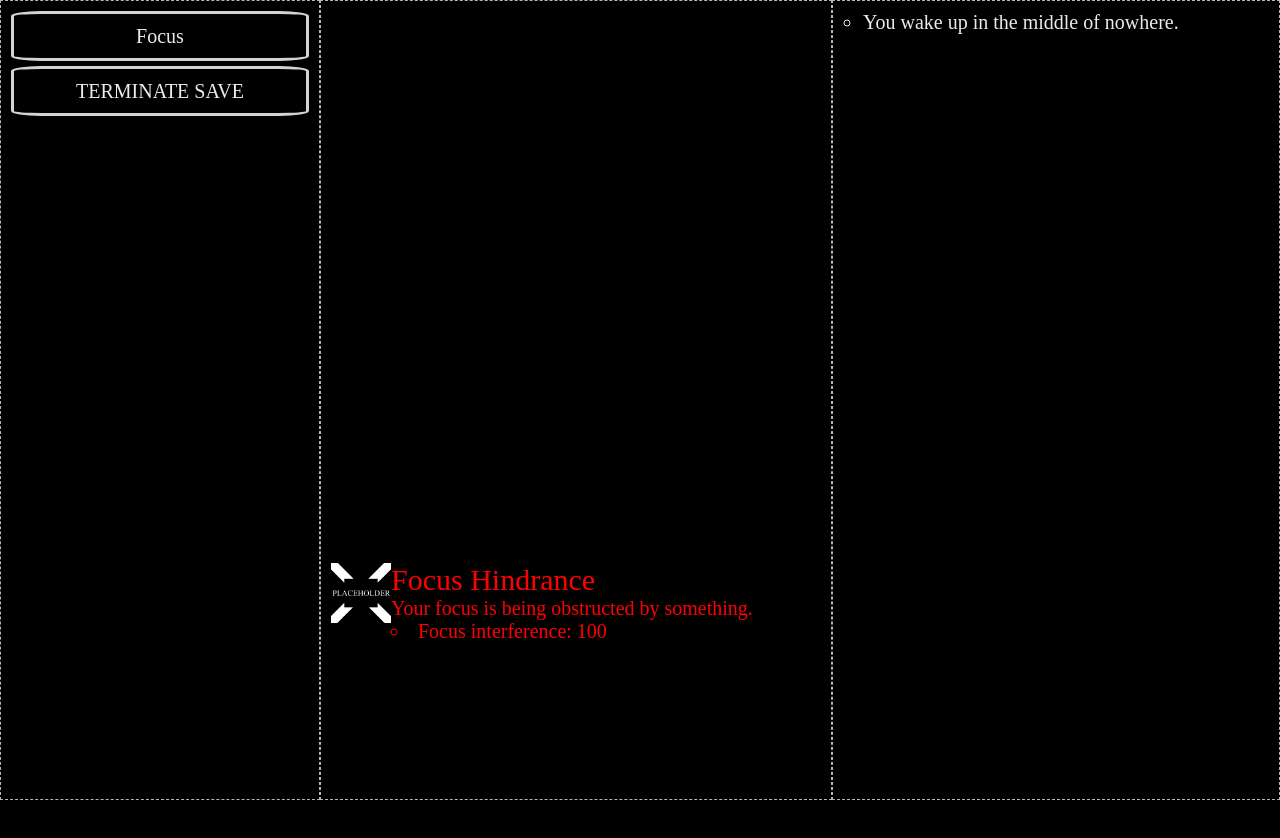
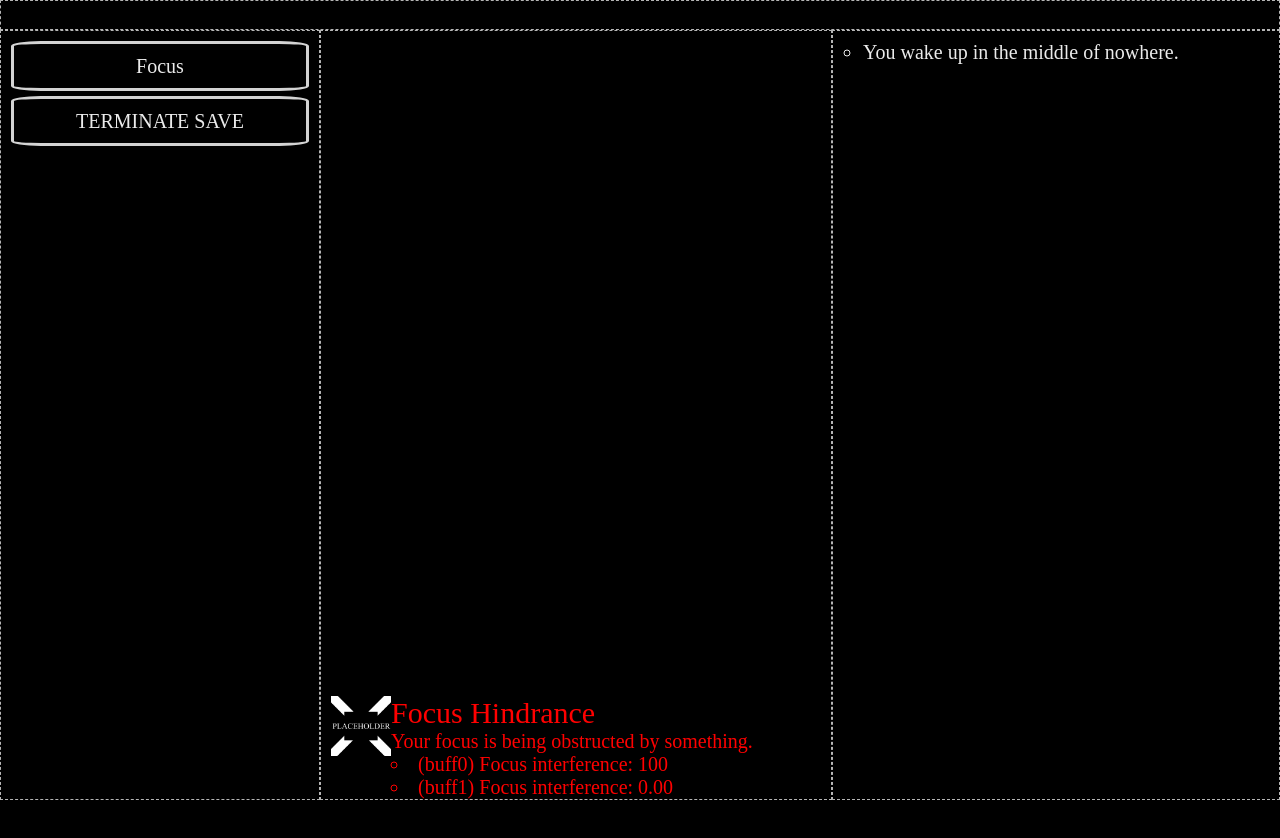
Before and after one commit to VectorBatesta/incremental-game, a plain HTML site: page index.html in a window 1280 px wide. After the commit the page ends 800 px from the top, so only its background shows below. Drawn offline with Linux system fonts and the light colour scheme.

Commit message:
fix some scripts on the html scope and fixed some effectsdisplays

```diff
--- a/constructors.js
+++ b/constructors.js
@@ -10,7 +10,7 @@
  * @param {string} texto what will be written
  * @param {function} funcao what function it uses when clicking
  */
-export function newButton(IDname, texto, funcao){
+function newButton(IDname, texto, funcao){
     let newDiv = document.createElement("div");
     newDiv.id = IDname;
     newDiv.className = "interactableButton";
@@ -32,7 +32,7 @@ export function newButton(IDname, texto, funcao){
  * @param {function} funcao the function to run repeatedly while holding down
  * @param {int} intervalTime the time interval in ms for how often the function will execute
  */
-export function newHoldableButton(IDname, texto, funcao, intervalTime) {
+function newHoldableButton(IDname, texto, funcao, intervalTime) {
     let newDiv = document.createElement("div");
     newDiv.id = IDname;
     newDiv.className = "interactableButton";
@@ -77,7 +77,7 @@ export function newHoldableButton(IDname, texto, funcao, intervalTime) {
  * @param {string} title the text that goes above
  * @param {Array} buffs array of strings for each of the buffs
  */
-export function newStatusEffect(effectId, imageName, title, descr, amountBuffs, curse = false){
+function newStatusEffect(effectId, imageName, title, descr, amountBuffs, curse = false){
     let statusLists = document.getElementsByClassName("statusList");
 
     for (let statusList of statusLists){
@@ -108,7 +108,6 @@ export function newStatusEffect(effectId, imageName, title, descr, amountBuffs,
         let effect_buffs = document.createElement("ul");
         for(let i = 0; i < amountBuffs; i++){
             let newLi = document.createElement("li");
-            newLi.id = "buff" + i;
             newLi.className = "effect_buff_text";
 
             effect_buffs.appendChild(newLi);
@@ -145,13 +144,12 @@ export function newStatusEffect(effectId, imageName, title, descr, amountBuffs,
  * @param {int} tabNumber the number of the tab
  *
  */
-export function screen(tabNumber){
+function screen(tabNumber){
     for (let i of document.getElementsByClassName("tab")){
         i.classList.remove("_visible");
     }
 
-    let tabName = "tab";
-    tabName = tabName + tabNumber;
+    let tabName = "tab" + tabNumber;
 
     document.getElementById(tabName).classList.add("_visible");
 }
--- a/index.html
+++ b/index.html
@@ -5,15 +5,14 @@
     <meta name="viewport" content="width=device-width, initial-scale=1.0">
     <title>The Resolve Master</title>
     <link rel="stylesheet" type="text/css" href="styles.css">
-    <script src = "scripters.js" type = "module"></script>
     <!-- <script src = "test.js" type = "module"></script> -->
 </head>
-<body style="margin:0px; background-color: black;">
-    <main>
-        <div id="topTab">
+<body style="margin:0px; background-color: black;"></body>
+    <main style="height: 100vh; width: 100vw;">
+        <div id="gameScreen">
+            <div id="topMenu">
 
-        </div>
-        <div id="gameScreen">
+            </div>
             <div id="tab1" class="tab _visible">
                 <div id="tab1_divEsq" class="column"></div>
                 <div id="tab1_divCent" class="column">
@@ -31,6 +30,13 @@
             </div>
         </div>
     </main>
-    <script src = "listeners.js" type = "module"></script>
+
+
+
+
+    <!-- scripts -->
+    <script src = "listeners.js"></script>
+    <script src = "constructors.js"></script>
+    <script src = "scripters.js"></script>
 </body>
 </html>
--- a/listeners.js
+++ b/listeners.js
@@ -18,14 +18,14 @@ let wipedSave = {
 }
 
 //this will get the things above even if it's the first time starting up the game
-export let gameVariables = wipedSave;
+let gameVariables = wipedSave;
 
 /**
  * wipes save.
  *
  * @param {object} gameVariables the game's variables
  */
-export function saveWipe(){
+function saveWipe(){
     gameVariables = wipedSave;
 
     console.log(gameVariables.wipingSave);
@@ -95,7 +95,7 @@ function game_onClose(e){
 ///////////////////////////////////////////////
 
 
-export function fixMaxAll(){
+function fixMaxAll(){
     for (let resource in gameVariables.resources){
         if (gameVariables.resources[resource][0] > gameVariables.resources[resource][1])
             gameVariables.resources[resource][0] = gameVariables.resources[resource][1];
@@ -113,7 +113,7 @@ export function fixMaxAll(){
 /**
  * goes through all the text banners of resources on the screen and modifies them according to the resources the player have
  */
-export function updateResourcesDisplay(){
+function updateResourcesDisplay(){
     const resources = Object.keys(gameVariables.resources);
 
 
@@ -142,25 +142,48 @@ let updateResourcesInterval = setInterval(updateResourcesDisplay, 100);
 /**
  * goes through all the effect banners and modify them according to the modifiers that the player have
  */
-export function updateEffectsDisplay(){
+function updateEffectsDisplay(){
     let statuses = document.getElementsByClassName("status");
+    let element;
 
-    //finds the LI that is related to the index within the given div
-    function getTextByIndex(div, number){
-        let indexCode = "#buff" + number;
-        return div.querySelector(indexCode);
+    function macro(num){
+        return "a"
     }
 
     //goes through all status banners that are divs and have ULs with one or more LIs
     for (let iterStatuses of statuses){
+
         switch (iterStatuses.id){
             case "focusHindrance":
-                let element = getTextByIndex(iterStatuses, 0);
-                element.textContent = "Focus interference: " + gameVariables.modifiers.focusHindrance;
+                //TODO: prettier this shet
+                element = iterStatuses.querySelectorAll(".effect_buff_text")[0].textContent = "(buff0) Focus interference: " + gameVariables.modifiers.focusHindrance;
+
+                element = iterStatuses.querySelectorAll(".effect_buff_text")[1].textContent = "(buff1) Focus interference: " + gameVariables.resources.essence[0].toFixed(2);
                 break;
+
             default:
                 break;
         }
     }
 }
 let updateEffectsInterval = setInterval(updateEffectsDisplay, 100);
+
+
+
+
+
+
+
+
+
+
+
+//TODO
+
+/**
+ * does various detections on the variables and/or other things that may happen when the player reach somewhere
+ */
+function progressionDetection(){
+
+}
+let doProgressionDetection = setInterval(progressionDetection, 100);
--- a/scripters.js
+++ b/scripters.js
@@ -1,5 +1,4 @@
-import { gameVariables, saveWipe, updateResourcesDisplay, fixMaxAll } from "./listeners.js"
-import * as constructor from "./constructors.js"
+
 
 
 
@@ -92,13 +91,13 @@ function focus(){
 
 
 
-constructor.screen(1)
+screen(1)
 
 
 
 //temp
-let btn_focus = constructor.newHoldableButton("btn_focus", "Focus", focus, 500);
-let btn_saveWipe = constructor.newButton("btn_saveWipe", "TERMINATE SAVE", saveWipe);
+let btn_focus = newHoldableButton("btn_focus", "Focus", focus, 500);
+let btn_saveWipe = newButton("btn_saveWipe", "TERMINATE SAVE", saveWipe);
 
 btn_focus.classList.add("_visible")
 btn_saveWipe.classList.add("_visible")
@@ -108,6 +107,6 @@ btn_saveWipe.classList.add("_visible")
 
 
 
-// constructor.newStatusEffect("test", "broken_bone.png", "title test", ["bufftest", "bufftest2"], true)
+// newStatusEffect("test", "broken_bone.png", "title test", ["bufftest", "bufftest2"], true)
 
-constructor.newStatusEffect("focusHindrance", "placeholder.png", "Focus Hindrance", "Your focus is being obstructed by something.", 1, true)
+newStatusEffect("focusHindrance", "placeholder.png", "Focus Hindrance", "Your focus is being obstructed by something.", 2, true)
--- a/styles.css
+++ b/styles.css
@@ -23,25 +23,37 @@ li::marker{
 
 
 
-
-
 /***************/
 /** specifics **/
 /***************/
 #gameScreen{
-    position: absolute;
     top: auto;
     bottom: auto;
-    min-height: 100%;
+    width: 100%;
     height: 100%;
-    min-width: 100%;
-    height: 100%;
+
+    display: flex;
+    flex: auto;
+    flex-direction: column;
 
     color: rgb(235, 235, 235);
 
     font-family: 'Times New Roman';
     font-size: 20px;
 }
+
+
+
+#topMenu{
+    width: 100%;
+    height: 30px;
+
+    border: 1px dashed rgb(182, 182, 182);
+
+    box-sizing: border-box;
+}
+
+
 
 
 #tab1_divEsq{
@@ -109,10 +121,9 @@ li::marker{
 
 
 .tab{
-    min-height: 100%;
-    height: 100%;
     min-width: 100%;
-    height: 100%;
+
+    flex-grow: 1;
 }
 
 
@@ -177,12 +188,16 @@ li::marker{
 .statusList{
     list-style-type: none;
     margin: 0;
-    height: 100%;
+    height: 50%;
     width: 100%;
     box-sizing: border-box;
     overflow-wrap: break-word;
     word-wrap: break-word;
     white-space: normal;
+
+    display: flex;
+    flex-direction: column-reverse;
+    justify-content: flex-start;
 }
 
 /* li - div*/
@@ -212,8 +227,12 @@ li::marker{
     padding-left: 10px;
     margin: 0;
     width: 100%;
-    height: 70%;
+    height: 50%;
     box-sizing: border-box;
+
+    display: flex;
+    flex-direction: column;
+    justify-content: flex-start;
 }
 
 /* li - span */
```
